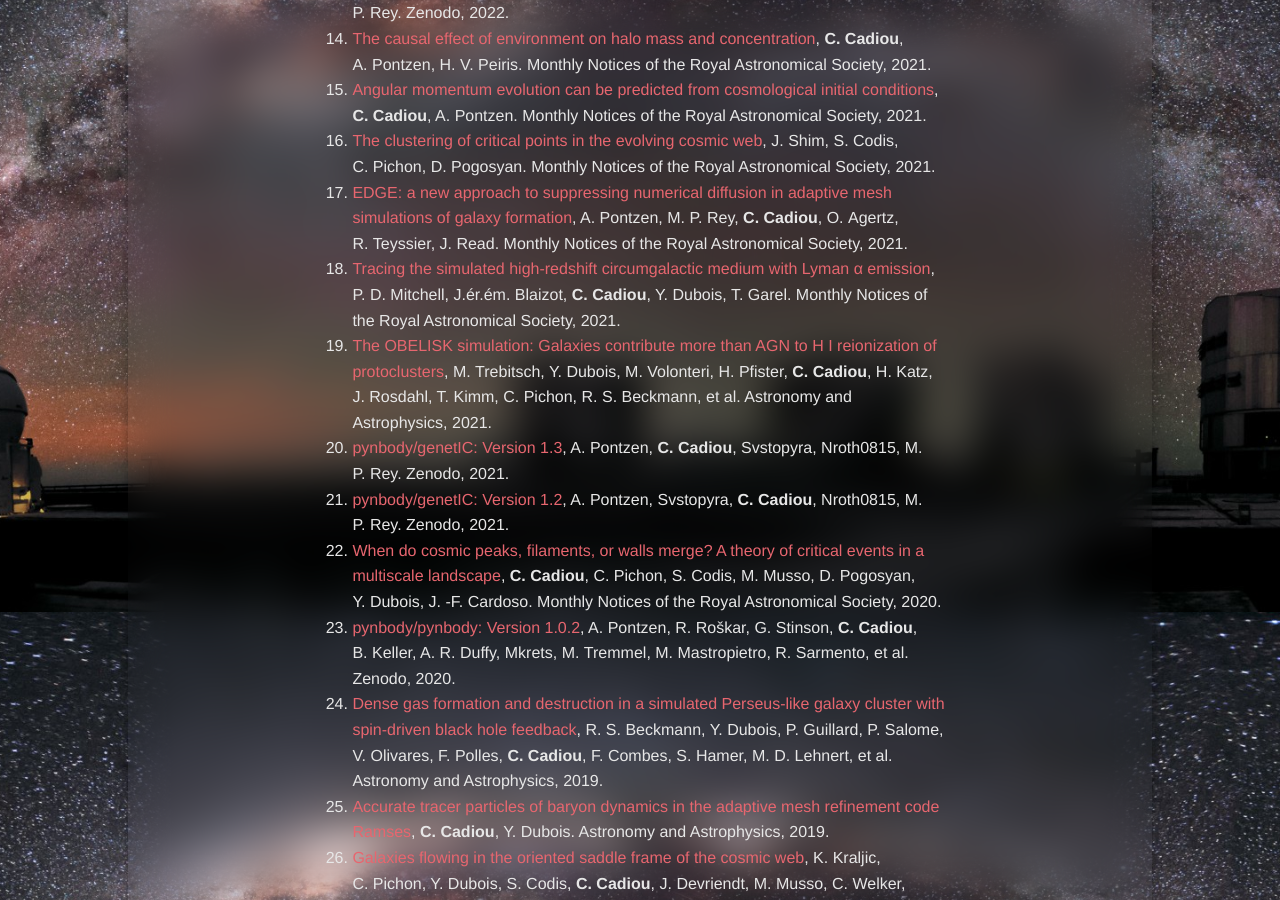
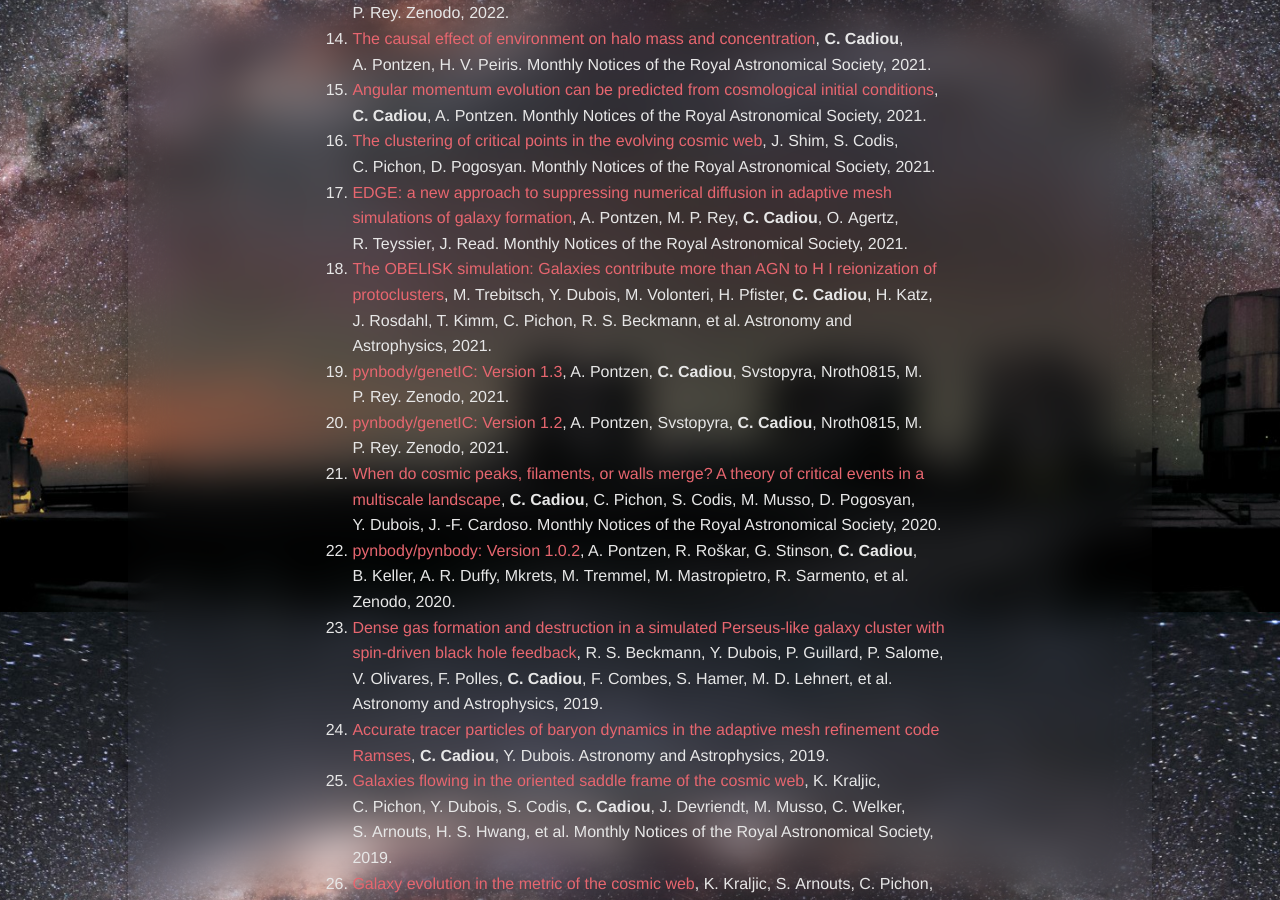
Before and after one commit to cphyc/cphyc.github.io, a Jekyll site: the page built from publications/index.html, in a window 1280 px wide and 900 px high, scrolled down 1188 px. Built offline with Jekyll 4.4.1, drawn with Linux system fonts in a browser that asks for light colours; nearby versions of some CDN libraries; some of the changed text lies outside the part shown.

Commit message:
chore: autopublish 2024-06-05T00:01:40Z

```diff
--- a/publications/index.html
+++ b/publications/index.html
@@ -359,27 +359,6 @@ description: My Publications
   </li>
 
   <li>
-    <a href="https://arxiv.org/abs/2008.12790">Tracing the simulated high-redshift circumgalactic medium with Lyman α emission</a>,
-
-
-      P. D.&nbsp;Mitchell,
-
-
-      J.ér.ém.&nbsp;Blaizot,
-
-    <b>
-      C.&nbsp;Cadiou</b>,
-
-
-      Y.&nbsp;Dubois,
-
-
-      T.&nbsp;Garel.
-
-    Monthly Notices of the Royal Astronomical Society, 2021.
-  </li>
-
-  <li>
     <a href="https://arxiv.org/abs/2002.04045">The OBELISK simulation: Galaxies contribute more than AGN to H I reionization of protoclusters</a>,
 
 
```
Also changed, not shown: other parts of publications/index.html (+2 -2 lines).
